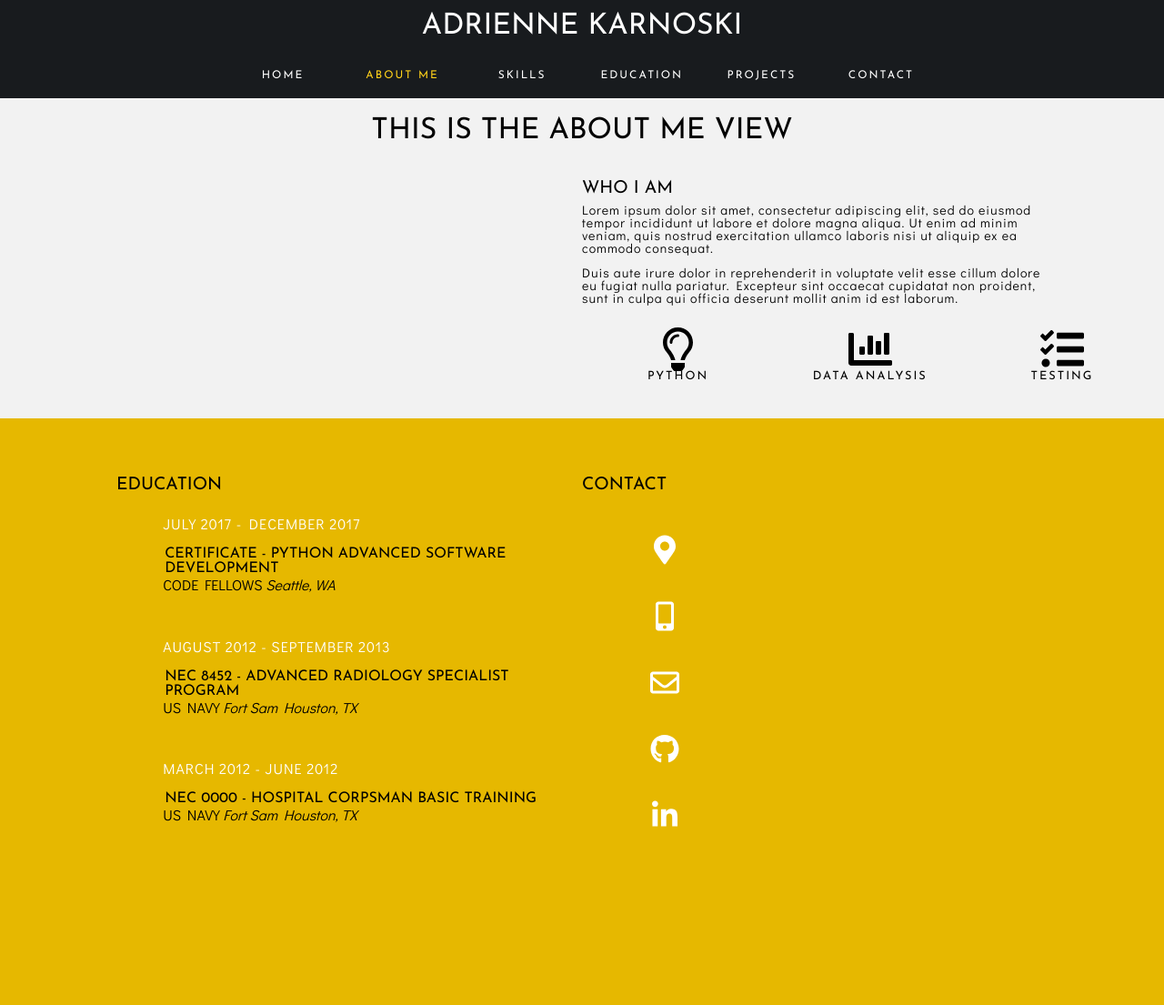
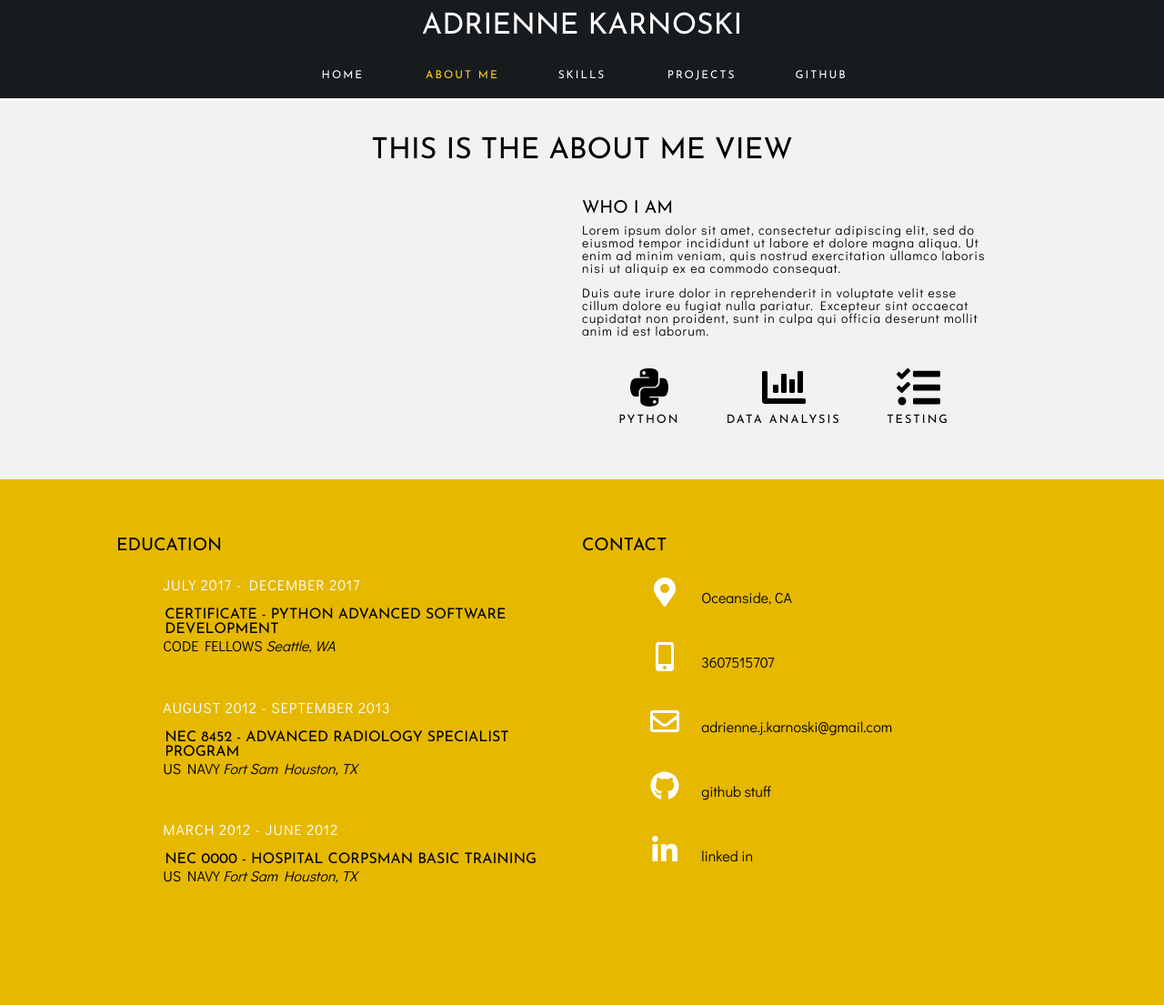
Before and after one commit to adriennekarnoski/symmetrical-potato, a Django app: page /about/me in a window 1280 px wide. Shown: the whole page at 91% size. Before the commit the page ends 909 px from the top, so only its background shows below. Run offline with Django 3.2, Linux system fonts and the light colour scheme; some libraries are stand-ins or nearby versions.

Commit message:
working on more layout stuff

```diff
--- a/portfolio/about/templates/about/about_me.html
+++ b/portfolio/about/templates/about/about_me.html
@@ -14,16 +14,16 @@
                 <h2 class="sub_heading">Who I am</h2>
                 <p class="about_blurb">Lorem ipsum dolor sit amet, consectetur adipiscing elit, sed do eiusmod tempor incididunt ut labore et dolore magna aliqua. Ut enim ad minim veniam, quis nostrud exercitation ullamco laboris nisi ut aliquip ex ea commodo consequat.</p>
                 <p class="about_blurb"> Duis aute irure dolor in reprehenderit in voluptate velit esse cillum dolore eu fugiat nulla pariatur. Excepteur sint occaecat cupidatat non proident, sunt in culpa qui officia deserunt mollit anim id est laborum.</p>
-                <section class="about_container clearfix">
-                    <article class="three left text_center">
-                        <i class="far fa-lightbulb fa-3x"></i>
+                <section class="icon_container clearfix">
+                    <article class="three text_center">
+                        <i class="fab fa-python fa-3x"></i>
                         <h3>Python</h3>
                     </article>
-                    <article class="three left text_center">
+                    <article class="three text_center">
                         <i class="fas fa-chart-bar fa-3x"></i>
                         <h3>Data Analysis</h3>
                     </article>
-                    <article class="three left text_center">
+                    <article class="three text_center">
                         <i class="fas fa-tasks fa-3x"></i>
                         <h3>Testing</h3>
                     </article>
@@ -54,11 +54,11 @@
             <article class="two_even right">
                 <h2 class="sub_heading">Contact</h2>
                 <ul>
-                    <li><i class="fas fa-map-marker-alt fa-2x"></i></li>
-                    <li><i class="fas fa-mobile-alt fa-2x"></i></li>
-                    <li><i class="far fa-envelope fa-2x"></i></li>
-                    <li><i class="fab fa-github fa-2x"></i></li>
-                    <li><i class="fab fa-linkedin-in fa-2x"></i></li>
+                    <li><i class="fas fa-map-marker-alt fa-2x"></i><span class="contact_span">Oceanside, CA</span></li>
+                    <li><i class="fas fa-mobile-alt fa-2x"></i><span class="contact_span">3607515707</span></li>
+                    <li><i class="far fa-envelope fa-2x"></i><span class="contact_span">adrienne.j.karnoski@gmail.com</span></li>
+                    <li><i class="fab fa-github fa-2x"></i><span class="contact_span">github stuff</span></li>
+                    <li><i class="fab fa-linkedin-in fa-2x"></i><span class="contact_span">linked in</span></li>
 
                 </ul>
             </article>
--- a/portfolio/about/templates/about/nav/about_nav.html
+++ b/portfolio/about/templates/about/nav/about_nav.html
@@ -2,7 +2,6 @@
     <li><a href="{% url 'homepage' %}">HOME</a></li>
     <li><a href="{% url 'about:me' %}" class="active">ABOUT ME</a></li>
     <li><a href="{% url 'about:skills' %}">SKILLS</a></li>
-    <li><a href="{% url 'about:education' %}">EDUCATION</a></li>
     <li><a href="{% url 'projects:projects' %}">PROJECTS</a></li>
-    <li><a href="#">CONTACT</a></li>
+    <li><a href="https://github.com/adriennekarnoski">GITHUB</a></li>
 </ul>
--- a/portfolio/about/templates/about/nav/education_nav.html
+++ b/portfolio/about/templates/about/nav/education_nav.html
@@ -2,7 +2,6 @@
     <li><a href="{% url 'homepage' %}">HOME</a></li>
     <li><a href="{% url 'about:me' %}">ABOUT ME</a></li>
     <li><a href="{% url 'about:skills' %}">SKILLS</a></li>
-    <li><a href="{% url 'about:education' %}" class="active">EDUCATION</a></li>
     <li><a href="{% url 'projects:projects' %}">PROJECTS</a></li>
-    <li><a href="#">CONTACT</a></li>
+    <li><a href="https://github.com/adriennekarnoski">GITHUB</a></li>
 </ul>
--- a/portfolio/about/templates/about/nav/skills_nav.html
+++ b/portfolio/about/templates/about/nav/skills_nav.html
@@ -2,7 +2,6 @@
     <li><a href="{% url 'homepage' %}">HOME</a></li>
     <li><a href="{% url 'about:me' %}">ABOUT ME</a></li>
     <li><a href="{% url 'about:skills' %}" class="active">SKILLS</a></li>
-    <li><a href="{% url 'about:education' %}">EDUCATION</a></li>
     <li><a href="{% url 'projects:projects' %}">PROJECTS</a></li>
-    <li><a href="#">CONTACT</a></li>
+    <li><a href="https://github.com/adriennekarnoski">GITHUB</a></li>
 </ul>
--- a/portfolio/portfolio/static/css/base.css
+++ b/portfolio/portfolio/static/css/base.css
@@ -7,7 +7,7 @@ nav {
     height: 80px;
     background: #181b1e;
     display: inline-block;
-    position: relative;
+    position: fixed;
 }
 
 nav ul {
--- a/portfolio/portfolio/static/css/modules.css
+++ b/portfolio/portfolio/static/css/modules.css
@@ -14,7 +14,7 @@
 }
 
 .home_container {
-    padding-top: 18%;
+    padding-top: 150px;
 }
 
 .home_title {
@@ -44,7 +44,7 @@
 
 .about {
     background: #f2f2f2;
-    padding-top: 10%;
+    padding-top: 150px;
 }
 
 .about_container {
@@ -53,9 +53,22 @@
 }
 
 .about_container .fa-2x {
-    padding: 5% 0%;
-    width: 80px;
+    display: inline-block;
+    width: 60px;
     color: white;
+}
+
+@media screen and (min-width: 640px) {
+    .about_container .fa-2x {
+        display: inline-block;
+        width: 80px;
+        color: white;
+    }
+}
+
+.contact_span {
+    display: inline-block;
+    padding-bottom: 10%;
 }
 
 .about_container h3 {
@@ -65,9 +78,40 @@
     font-family: 'Josefin Sans', sans-serif;
     letter-spacing: 2px;
 }
+
 .about_blurb {
-    padding: 1% 0% 1% 0%;
+    width: 90%;
+    margin: auto;
+    padding: 1% 0%;
     display: inline-block;
+}
+
+@media screen and (min-width: 640px) {
+    .about_blurb {
+        width: 70%;
+        padding: 1% 0%;
+        display: inline-block;
+    }
+}
+
+.icon_container {
+    margin: 3% 0%;
+    width: 100%;
+}
+
+@media screen and (min-width: 640px) {
+    .icon_container {
+        margin: 3% 0%;
+        width: 70%;
+    }
+}
+
+.icon_container article {
+    float: left;
+}
+
+.icon_container .fa-3x {
+    margin: 4% 0%;
 }
 
 .education {
@@ -76,9 +120,17 @@
 }
 
 .education ul {
-    padding: 0% 10%;
-    width: 80%;
+    padding: 0% 5%;
+    width: 90%;
     margin: 5% 0% 10% 0%;
+}
+
+@media screen and (min-width: 640px) {
+    .education ul {
+        padding: 0% 10%;
+        width: 80%;
+        margin: 5% 0% 10% 0%;
+    }
 }
 
 .school_name {
@@ -104,17 +156,13 @@
 .location {
     font-style: italic;
 }
-@media screen and (min-width: 640px) {
-    .about_blurb {
-        padding-right: 20%;
-    }
-}
+
 
 /*skills*/
 
 .skills {
     background: #2d3339;
-    padding-top: 10%;
+    padding-top: 150px;
     color: white;
 }
 
@@ -125,11 +173,10 @@
 }
 
 .skills_container p {
-    margin-bottom: 50px;
+    padding-bottom: 50px;
 }
 
 .skills_container .fa-4x {
-    color: #ffdb4d;
     padding-bottom: 15px;
 }
 .skills_container h2 {
@@ -143,9 +190,11 @@
 }
 
 .skills_container .svg-inline--fa {
-    color: #ffdb4d;
+    color: #e6b800;
     padding-right: 10px;
 }
+
+
 /*education*/
 
 
@@ -168,7 +217,7 @@
 
 .projects {
     background: #f2f2f2;
-    padding-top: 110px;
+    padding-top: 150px;
 }
 
 .project_detail {
@@ -179,6 +228,11 @@
 .project_view {
     width: 80%;
     padding: 3% 10%;
+}
+
+.project_view h2 {
+    padding-top: 15px;
+    letter-spacing: 2px;
 }
 
 .project_view p {
--- a/portfolio/portfolio/templates/portfolio/nav.html
+++ b/portfolio/portfolio/templates/portfolio/nav.html
@@ -2,7 +2,6 @@
     <li><a href="{% url 'homepage' %}" class="active">HOME</a></li>
     <li><a href="{% url 'about:me' %}">ABOUT ME</a></li>
     <li><a href="{% url 'about:skills' %}">SKILLS</a></li>
-    <li><a href="{% url 'about:education' %}">EDUCATION</a></li>
     <li><a href="{% url 'projects:projects' %}">PROJECTS</a></li>
-    <li><a href="#">CONTACT</a></li>
+    <li><a href="https://github.com/adriennekarnoski">GITHUB</a></li>
 </ul>
--- a/portfolio/projects/templates/projects/nav/projects_nav.html
+++ b/portfolio/projects/templates/projects/nav/projects_nav.html
@@ -2,7 +2,6 @@
     <li><a href="{% url 'homepage' %}">HOME</a></li>
     <li><a href="{% url 'about:me' %}">ABOUT ME</a></li>
     <li><a href="{% url 'about:skills' %}">SKILLS</a></li>
-    <li><a href="{% url 'about:education' %}">EDUCATION</a></li>
     <li><a href="{% url 'projects:projects' %}" class="active">PROJECTS</a></li>
-    <li><a href="#">CONTACT</a></li>
+    <li><a href="https://github.com/adriennekarnoski">GITHUB</a></li>
 </ul>
```
Also changed, not shown: portfolio/about/templates/about/skills.html (+4 -7 lines).
